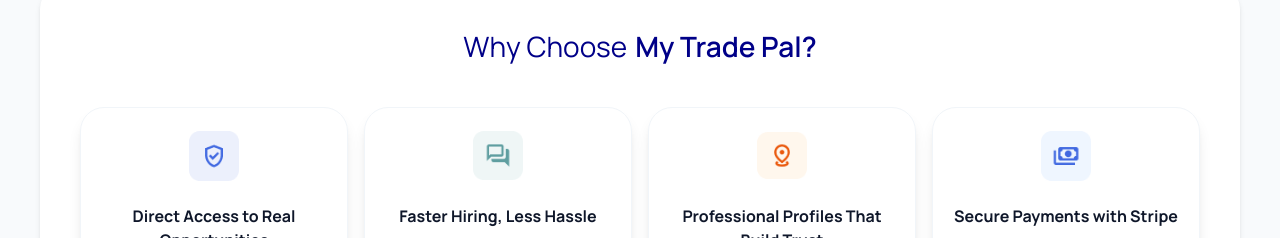
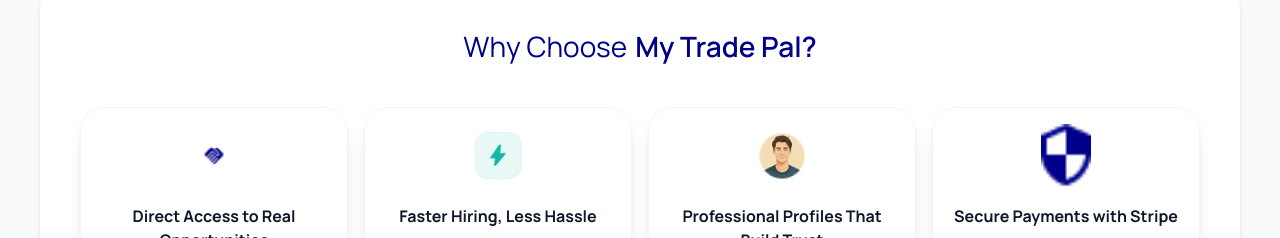
Before and after one commit to Maazkhalid47/trade-pal-web, a Next.js app: page / in a window 1280 px wide. Shown: the part 2480-2718 px from the top of the page. Built offline with nearby package versions, Linux system fonts and the light colour scheme; no server answers; the database is empty.

Commit message:
feat: update feature icons and alt texts for clarity and relevance
Co-authored-by: Mu'az Khalid <76614672+Maazkhalid47@users.noreply.github.com>

```diff
--- a/app/components/features.js
+++ b/app/components/features.js
@@ -23,8 +23,8 @@ const Features = () => {
                 hover:scale-105 hover:bg-[#02C6C60D] hover:border-[#4169E1] border-[1.5px]"
           >
             <IconCard
-              src="/access.png"
-              alt="img-1"
+              src="/handshake.png"
+              alt="Direct access to real opportunities icon"
               color="#fff"
               height={50}
               width={50}
@@ -43,8 +43,8 @@ const Features = () => {
                 hover:scale-105 hover:bg-[#02C6C60D] hover:border-[#4169E1] border-[1.5px]"
           >
             <IconCard
-              src="/chat.png"
-              alt="img-3"
+              src="/lightning.png"
+              alt="Faster hiring icon"
               color="#fff"
               height={50}
               width={50}
@@ -63,7 +63,7 @@ const Features = () => {
                 hover:scale-105 hover:bg-[#02C6C60D] hover:border-[#4169E1] border-[1.5px]"
           >
             <IconCard
-              src="/location.png"
+              src="/person-1.png"
               alt="Professional profile icon"
               color="#fff"
               height={50}
@@ -83,8 +83,8 @@ const Features = () => {
                 hover:scale-105 hover:bg-[#02C6C60D] hover:border-[#4169E1] border-[1.5px]"
           >
             <IconCard
-              src="/money.png"
-              alt="Secure payments icon"
+              src="/shield.png"
+              alt="Secure payments with Stripe icon"
               color="#fff"
               height={50}
               width={50}
```
